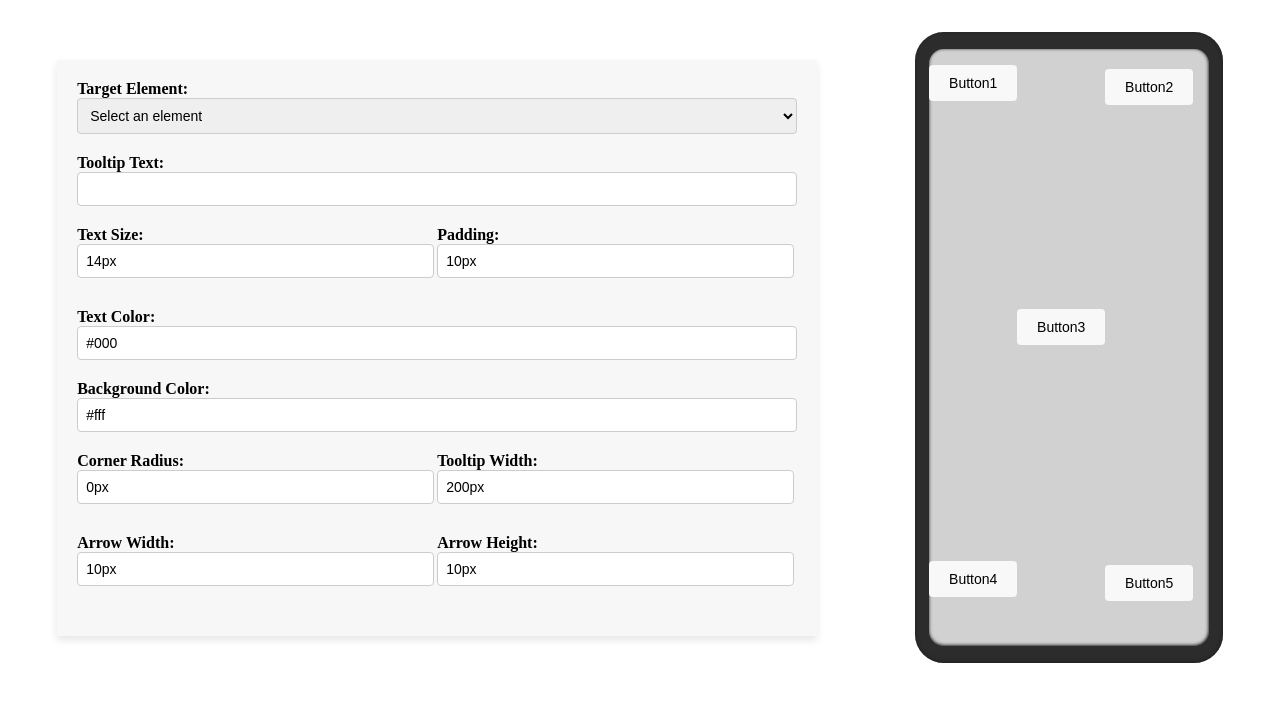
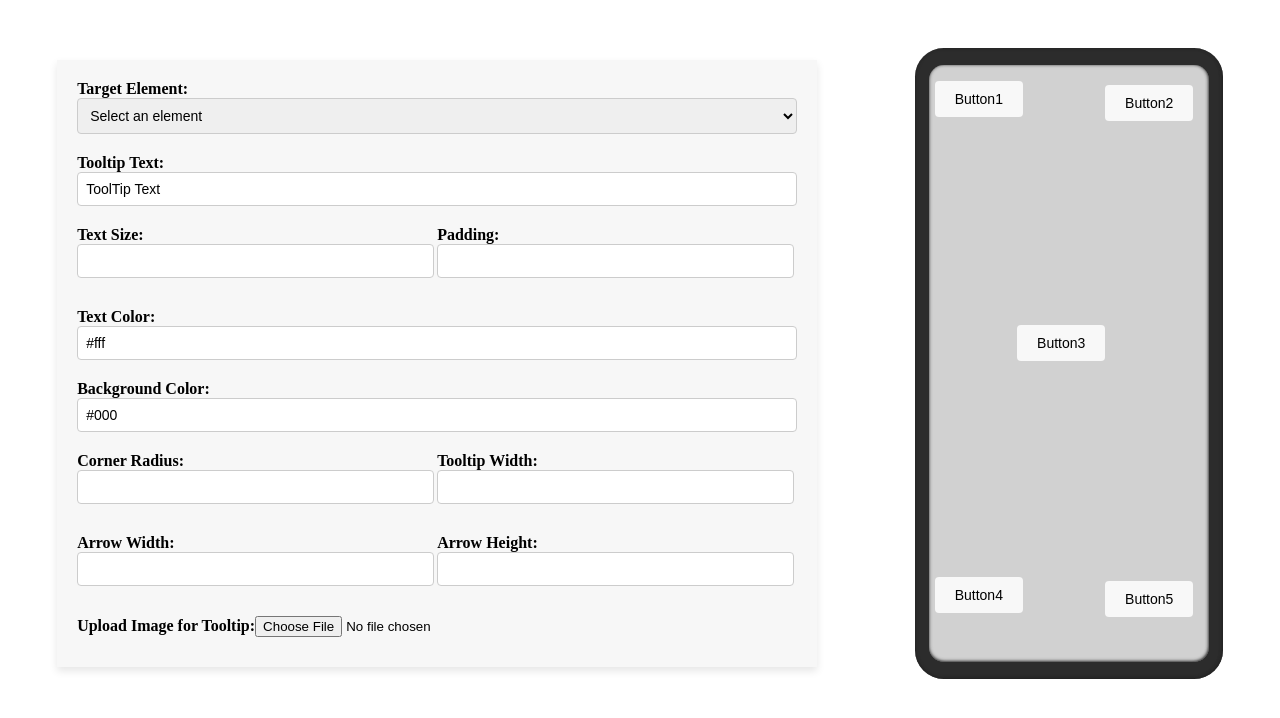
Before and after one commit to Nirbhay97/PlotLine-Frontend, a React (Create React App) app: page / in a window 1280 px wide. Shown: the top 718 px of the page. Built offline with nearby package versions, Linux system fonts and the light colour scheme; the HTML template or start-up script is replaced by a standard one.

Commit message:
functionality for image in tooltip added

```diff
--- a/src/components/Form/Form.css
+++ b/src/components/Form/Form.css
@@ -36,32 +36,20 @@
     font-size: 14px;
   }
 
-  /* .size-padding,
-  .radius-width,
-  .arrow-size {
-    width: 400px;
-    display: flex;
-    justify-content: space-between;
-    margin-bottom: 10px;
-  }
-   */
-
-
 .size-padding,
 .radius-width,
 .arrow-size {
-  width: 100%; /* Use the full width of the container */
+  width: 100%;
   display: flex;
   justify-content: space-between;
   margin-bottom: 10px;
 }
 
-/* Apply the following styles to each pair of inputs */
 
 .radius-width label,
 .arrow-size label,
 .size-padding label {
-  width: 45%; /* Adjust the width to fit your design */
+  width: 45%;
 }
 
 .radius-width label,
@@ -76,5 +64,5 @@
 .radius-width select,
 .arrow-size select,
 .size-padding select {
-  width: 94%; /* Adjust the width to fit your design */
+  width: 94%;
 }
--- a/src/components/Form/Form.js
+++ b/src/components/Form/Form.js
@@ -1,22 +1,26 @@
 import React, {useState} from "react";
 import './Form.css';
 
-const Form = ({ onDataUpdate }) => {
+const Form = ({ onDataUpdate, setUploadedImage }) => {
+
 
     const [tooltipData, setTooltipData] = useState({
       targetElement: '',
-      tooltipText: '',
-      textSize: '14px',
-      padding: '10px',
-      textColor: '#000',
-      backgroundColor: '#fff',
-      cornerRadius: '0px',
-      tooltipWidth: '200px',
-      arrowWidth: '10px',
-      arrowHeight: '10px',
+      tooltipText: 'ToolTip Text',
+      textSize: '',
+      padding: '',
+      textColor: '#fff',
+      backgroundColor: '#000',
+      cornerRadius: '',
+      tooltipWidth: '',
+      arrowWidth: '',
+      arrowHeight: '',
     });
 
-
+    const handleImageChange = (e) => {
+      const imageFile = e.target.files[0];
+      setUploadedImage(imageFile);
+    };
 
     const handleInputChange = (e) => {
       const { name, value } = e.target;
@@ -30,6 +34,7 @@ const Form = ({ onDataUpdate }) => {
       onDataUpdate(tooltipData);
       console.log(tooltipData);
     };
+
 
     return (
       <div className="form-container">
@@ -87,10 +92,17 @@ const Form = ({ onDataUpdate }) => {
               <input type="text" name="arrowHeight" value={tooltipData.arrowHeight} onChange={handleInputChange} />
             </label>
           </div>
+
+          <label>
+          Upload Image for Tooltip:
+          <input type="file" name="image" onChange={handleImageChange} />
+          </label>
+
+          {/* {uploadedImage && <img src={URL.createObjectURL(uploadedImage)} alt="Uploaded" />} */}
         </form>
       </div>
     );
   };
 
 
-  export default Form;
+export default Form;
--- a/src/components/MobileEmulator/MobileEmulator.css
+++ b/src/components/MobileEmulator/MobileEmulator.css
@@ -37,20 +37,24 @@ button {
 
 .top-left-button {
   margin-top: 1rem;
+  margin-left: 2%;
 }
 
 .top-right-button {
   margin-left:11rem;
   margin-top: -2rem;
+  margin-right: 2%;
 }
 
 .bottom-left-button {
   margin-top:28.5rem;
+  margin-left: 2%;
 }
 
 .bottom-right-button {
   margin-left:11rem;
   margin-top: -2rem;
+  margin-right: 2%;
 }
 
 .center-button {
--- a/src/components/MobileEmulator/MobileEmulator.js
+++ b/src/components/MobileEmulator/MobileEmulator.js
@@ -2,9 +2,10 @@ import React from 'react';
 import './MobileEmulator.css';
 import Tooltip from '../Tooltip/Tooltip';
 
-function MobileEmulator({ ToolTipData }) {
+function MobileEmulator({ ToolTipData, uploadedImage }) {
 
   console.log(ToolTipData.targetElement);
+  console.log(uploadedImage);
 
   return (
     <div className="phone-container">
@@ -13,6 +14,7 @@ function MobileEmulator({ ToolTipData }) {
           <Tooltip
             ToolTipData={ToolTipData}
             direction="bottom"
+            uploadedImage={uploadedImage}
             active={ToolTipData.targetElement==='button1'}>
             <span><button>Button1</button></span>
           </Tooltip>
@@ -21,6 +23,7 @@ function MobileEmulator({ ToolTipData }) {
         <div className="top-right-button">
           <Tooltip
             ToolTipData={ToolTipData}
+            uploadedImage={uploadedImage}
             direction="bottom"
             active={ToolTipData.targetElement==='button2'}>
             <span><button>Button2</button></span>
@@ -28,7 +31,9 @@ function MobileEmulator({ ToolTipData }) {
         </div>
 
         <div className="bottom-left-button">
-          <Tooltip ToolTipData={ToolTipData} direction="top"
+          <Tooltip ToolTipData={ToolTipData}
+            direction="top"
+            uploadedImage={uploadedImage}
             active={ToolTipData.targetElement==='button4'}>
             <span><button>Button4</button></span>
           </Tooltip>
@@ -36,6 +41,7 @@ function MobileEmulator({ ToolTipData }) {
 
         <div className="bottom-right-button">
           <Tooltip ToolTipData={ToolTipData} direction="top"
+            uploadedImage={uploadedImage}
             active={ToolTipData.targetElement==='button5'}>
             <span><button>Button5</button></span>
           </Tooltip>
@@ -43,6 +49,7 @@ function MobileEmulator({ ToolTipData }) {
 
         <div className="center-button">
           <Tooltip ToolTipData={ToolTipData} direction="bottom"
+            uploadedImage={uploadedImage}
             active={ToolTipData.targetElement==='button3'}>
             <span><button>Button3</button></span>
           </Tooltip>
--- a/src/components/Tooltip/Tooltip.css
+++ b/src/components/Tooltip/Tooltip.css
@@ -2,7 +2,7 @@
 :root {
   --tooltip-text-color: white;
   --tooltip-background-color: black;
-  --tooltip-margin: 30px;
+  --tooltip-margin: 35px;
   --tooltip-arrow-size: 6px;
 }
 
@@ -16,7 +16,7 @@
   border-radius: 4px;
   left: 50%;
   transform: translateX(-50%);
-  padding: 6px;
+  padding: 4px;
   color: var(--tooltip-text-color);
   background: var(--tooltip-background-color);
   font-size: 14px;
@@ -50,6 +50,7 @@
   top: 50%;
   transform: translateX(0) translateY(-50%);
 }
+
 .Tooltip-Tip.right::before {
   left: calc(var(--tooltip-arrow-size) * -1);
   top: 50%;
--- a/src/components/Tooltip/Tooltip.js
+++ b/src/components/Tooltip/Tooltip.js
@@ -3,20 +3,58 @@ import "./Tooltip.css";
 
 const Tooltip = (props) => {
 
+  console.log(props.uploadedImage);
+  console.log(props.ToolTipData.image);
+
   const tooltipStyles = {
-    backgroundColor: props.ToolTipData.backgroundColor || 'gray',
-    color: props.ToolTipData.textColor || '#fff',
-    padding: props.ToolTipData.padding || '5px 10px',
-    fontSize: props.ToolTipData.textSize || '14px',
-    borderRadius: props.ToolTipData.cornerRadius || '1px',
-    width: props.ToolTipData.tooltipWidth,
+    backgroundColor: props.ToolTipData.backgroundColor || "gray",
+    color: props.ToolTipData.textColor || "#fff",
+    padding: props.ToolTipData.padding + "px" || "5px 10px",
+    fontSize: props.ToolTipData.textSize + "px" || "14px",
+    borderRadius: props.ToolTipData.cornerRadius + "px" || "1px",
+    width: props.ToolTipData.tooltipWidth + "px" || "1rem",
   };
 
+
+  const tooltipContainerStyles = {
+    display: "flex",
+    flexDirection: "column",
+    alignItems: "center",
+    maxWidth: "50px",
+    marginTop: "2px"
+  };
+
+  function setMargin (newMargin){
+    document.documentElement.style.setProperty('--tooltip-margin', newMargin + 'px');
+  }
+
+  function setArrowHeight(newHeight){
+    document.documentElement.style.setProperty('--tooltip-arrow-size', newHeight + 'px');
+  }
+
+  function setArrowWidth(newWidth){
+    document.documentElement.style.setProperty('--tooltip-arrow-size', newWidth + 'px');
+  }
+
+  function setTipBackgroundColor(newColor){
+    document.documentElement.style.setProperty('--tooltip-background-color', newColor);
+  }
+
+  if(props.ToolTipData.arrowHeight) setArrowHeight(props.ToolTipData.arrowHeight);
+  if(props.ToolTipData.arrowWidth) setArrowWidth(props.ToolTipData.arrowWidth);
+  if(props.ToolTipData.backgroundColor) setTipBackgroundColor(props.ToolTipData.backgroundColor);
+
   return (
-    <div className="Tooltip-Wrapper">
+     <div className="Tooltip-Wrapper">
       {props.children}
       {props.active && (
         <div className={`Tooltip-Tip ${props.direction || "top"}`} style={tooltipStyles}>
+          {props.uploadedImage && setMargin(90)}
+          {props.uploadedImage && <img
+              src={URL.createObjectURL(props.uploadedImage)}
+              alt="Tooltip Image"
+              style={ tooltipContainerStyles }
+          />}
           {props.ToolTipData.tooltipText}
         </div>
       )}
--- a/src/index.css
+++ b/src/index.css
@@ -1,3 +1,3 @@
 body {
-  margin-top:2rem;
+  margin-top:3rem;
 }
--- a/src/pages/TooltipPage/TooltipPage.js
+++ b/src/pages/TooltipPage/TooltipPage.js
@@ -6,6 +6,7 @@ import './TooltipPage.css';
 function TooltipPage() {
 
   const [selectedButton, setSelectedButton] = useState(null);
+  const [uploadedImage, setUploadedImage] = useState(null);
 
   const [ToolTipData, setToopTipData] = useState({
       targetElement: '',
@@ -27,10 +28,10 @@ function TooltipPage() {
 
   return (
     <>
-    <div className='toolTipPage'>
-      <Form onDataUpdate={handleUpdatedTooltipData} setSelectedButton={setSelectedButton}/>
-      <MobileEmulator ToolTipData={ToolTipData} selectedButton={selectedButton} />
-    </div>
+      <div className='toolTipPage'>
+        <Form onDataUpdate={handleUpdatedTooltipData} setSelectedButton={setSelectedButton} setUploadedImage={setUploadedImage}/>
+        <MobileEmulator ToolTipData={ToolTipData} selectedButton={selectedButton} uploadedImage={uploadedImage} />
+      </div>
     </>
   )
 }
```
